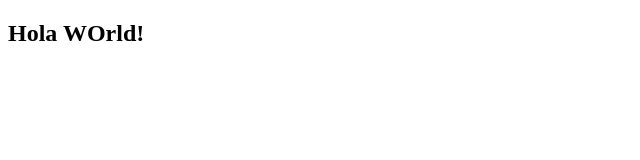
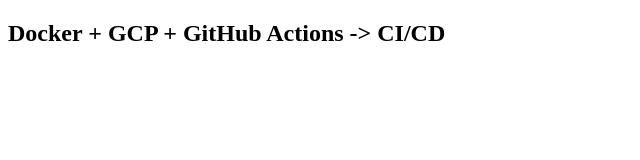
Before and after one commit to Faysal-star/gcp-CICD-test, a plain HTML site: page frontend/index.html in a window 1280 px wide. Shown: the whole page, without its empty margins (0-640 px from the left). Drawn offline with Linux system fonts and the light colour scheme.

Commit message:
CI/CD Update Test

```diff
--- a/frontend/index.html
+++ b/frontend/index.html
@@ -6,6 +6,6 @@
     <title>Frontend</title>
 </head>
 <body>
-    <h2>Hola WOrld!</h2>
+    <h2>Docker + GCP + GitHub Actions -> CI/CD </h2>
 </body>
 </html>
```
